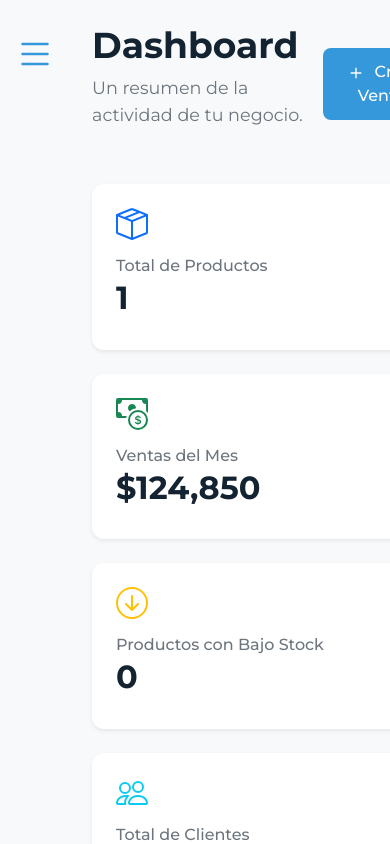
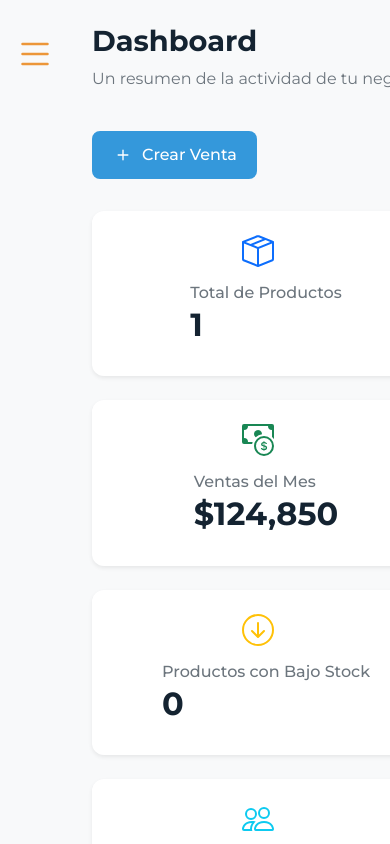
Before and after one commit to JoaquinCaparros711/Stockify-Front-End, a React (Create React App) app in the folder stockify-front-end/: page / in a window 390 px wide. Shown: the top 844 px of the page. Built offline with nearby package versions, Linux system fonts and the light colour scheme; sample sign-in values are in the browser's storage.

Commit message:
Fixes in home and sidebar

```diff
--- a/stockify-front-end/src/components/SideBar.css
+++ b/stockify-front-end/src/components/SideBar.css
@@ -18,7 +18,7 @@
   font-weight: bold;
   text-align: center;
   padding: 1rem;
-  color: #3498db;
+  color: #ec9639;
 }
 
 .sidebar-nav {
@@ -52,7 +52,7 @@
 }
 
 .nav-link:hover {
-  background-color: #3498db;
+  background-color: rgba(255, 255, 255, 0.05);
   color: white;
 }
 
@@ -85,7 +85,7 @@
   /* Estilos para que sea solo el ícono azul */
   background: transparent;
   border: none;
-  color: #3498db;
+  color: #ec9639;
   font-size: 2.5rem;
   cursor: pointer;
   padding: 0;
--- a/stockify-front-end/src/components/pages/Home.css
+++ b/stockify-front-end/src/components/pages/Home.css
@@ -1,15 +1,12 @@
 /* -- ESTILOS GENERALES DEL DASHBOARD -- */
 .dashboard-header {
-  margin-bottom: 2.5rem; /* Más espacio después de la cabecera */
+  margin-bottom: 2.5rem;
 }
-
-/* Títulos con tipografía moderna */
 .dashboard-title {
   font-size: 2.25rem;
   font-weight: 700;
   color: #142331;
 }
-
 .dashboard-subtitle {
   font-size: 1.1rem;
   color: #6c757d;
@@ -19,7 +16,7 @@
 .kpi-card {
   background-color: #ffffff;
   border: none;
-  border-radius: 0.75rem; /* Bordes más redondeados */
+  border-radius: 0.75rem;
   padding: 1.5rem;
   transition: transform 0.2s ease-in-out, box-shadow 0.2s ease-in-out;
   display: flex;
@@ -27,22 +24,18 @@
   justify-content: space-between;
   height: 100%;
 }
-
 .kpi-card:hover {
   transform: translateY(-5px);
   box-shadow: 0 10px 20px rgba(0, 0, 0, 0.07);
 }
-
 .kpi-icon-wrapper {
   margin-bottom: 1rem;
 }
-
 .kpi-title {
   font-size: 1rem;
   color: #6c757d;
   margin-bottom: 0.25rem;
 }
-
 .kpi-value {
   font-size: 2rem;
   font-weight: 700;
@@ -54,12 +47,10 @@
   border: none;
   border-radius: 0.75rem;
 }
-
 .low-stock-table {
   border-collapse: separate;
-  border-spacing: 0 0.5rem; /* Espacio vertical entre filas */
+  border-spacing: 0 0.5rem;
 }
-
 .low-stock-table thead th {
   border: none !important;
   color: #6c757d;
@@ -68,18 +59,15 @@
   font-size: 0.8rem;
   padding-bottom: 0.5rem;
 }
-
 .low-stock-table tbody tr {
-  background-color: #f8f9fa; /* Fondo sutil para cada fila */
+  background-color: #f8f9fa;
   border-radius: 0.5rem;
 }
-
 .low-stock-table tbody td {
   border: none !important;
   padding: 1rem;
   vertical-align: middle;
 }
-
 .low-stock-table tbody td:first-child {
   border-top-left-radius: 0.5rem;
   border-bottom-left-radius: 0.5rem;
@@ -98,7 +86,48 @@
     font-weight: 500;
     transition: background-color 0.2s;
 }
-
 .btn-create-sale:hover {
     background-color: #34495e;
 }
+
+
+/* --- MEDIA QUERIES PARA PANTALLAS PEQUEÑAS (CELULARES) --- */
+@media (max-width: 767px) {
+  .dashboard-header {
+    /* Apila el título y el botón */
+    flex-direction: column;
+    /* Alinea todo al inicio */
+    align-items: flex-start !important;
+    gap: 1.5rem; /* Espacio entre título y botón */
+    margin-bottom: 2rem;
+  }
+
+  .dashboard-title {
+    font-size: 1.8rem; /* Reduce el tamaño del título principal */
+  }
+
+  .dashboard-subtitle {
+    font-size: 1rem;
+  }
+
+  /* El cambio más importante: hace las tarjetas más compactas */
+  .kpi-card {
+    padding: 0.5rem;
+    flex-direction: row; /* Pone el ícono al lado del texto */
+    align-items: center;
+    justify-content: flex-start;
+  }
+
+  .kpi-icon-wrapper {
+    margin-bottom: 0; /* Quita el margen de abajo del ícono */
+    margin-right: 1rem; /* Añade espacio a la derecha del ícono */
+  }
+
+  .kpi-value {
+    font-size: 1.5rem; /* Reduce el tamaño del número grande */
+  }
+
+  .low-stock-table tbody td {
+    padding: 0.75rem; /* Reduce el padding de las celdas de la tabla */
+  }
+}
```
